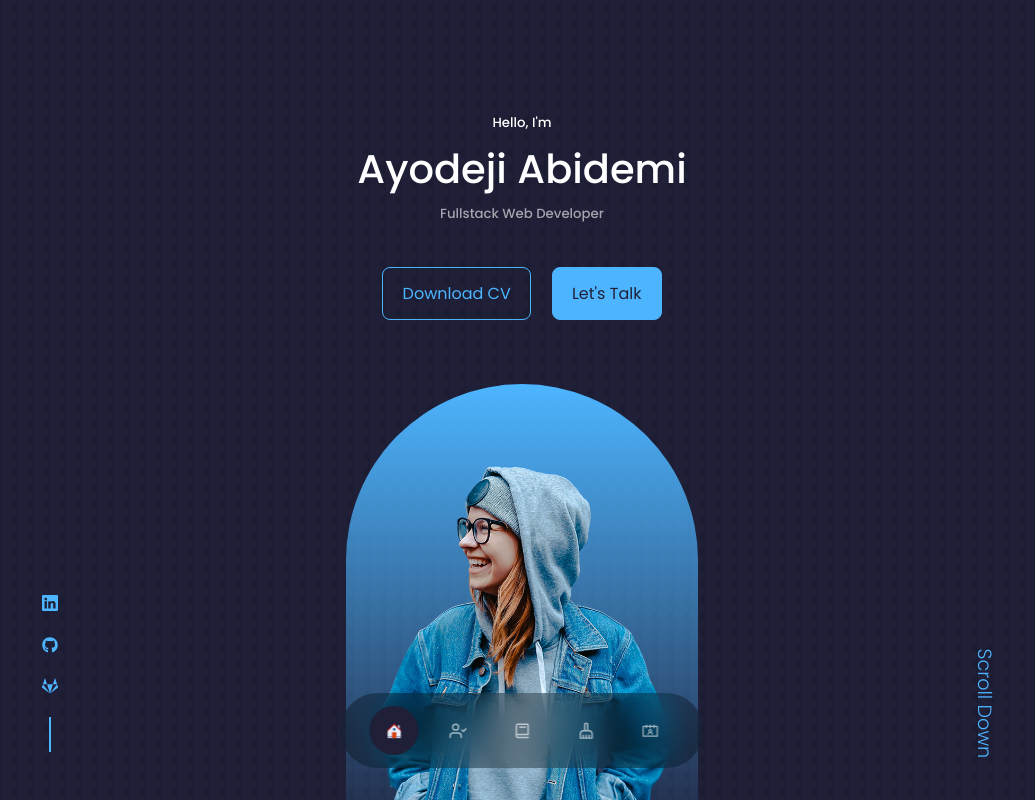
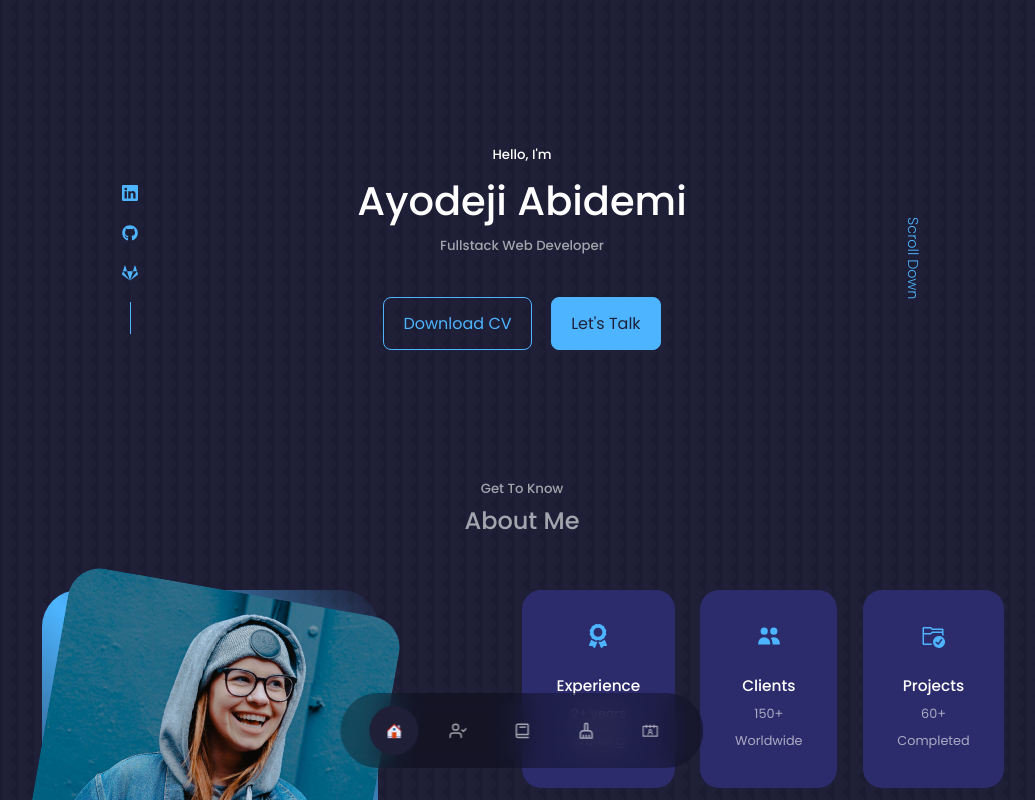
Before and after one commit to demix007/portfolio-website, a React (Create React App) app: page / in a window 1280 px wide. Shown: the top 800 px of the page, without its empty margins (118-1153 px from the left). Built offline with nearby package versions, Linux system fonts and the light colour scheme.

Commit message:
Modify Header

```diff
--- a/src/components/header/Header.jsx
+++ b/src/components/header/Header.jsx
@@ -11,12 +11,8 @@ const Header = () => {
       <h1>Ayodeji Abidemi</h1>
       <h5 className="text-light">Fullstack Web Developer</h5>
       <CTA />
-        <a href="#contact" className='scroll_down'>Scroll Down</a>
+      <a href="#contact" className='scroll__down'>Scroll Down</a>
       <HeaderSocials />
-
-      <div className="me">
-        <img src={ME} alt="MyImage" />
-      </div>
 
     </div>
    </header>
--- a/src/components/header/HeaderSocials.jsx
+++ b/src/components/header/HeaderSocials.jsx
@@ -5,7 +5,7 @@ import {FaGitlab} from 'react-icons/fa'
 
 const HeaderSocials = () => {
   return (
-    <div className='header_socials'>
+    <div className='header__socials'>
         <a href="https://linkedin.com/in/ayodejiabidemi" target="_blank"><BsLinkedin/></a>
         <a href="https://github.com/demix007" target="_blank"><FaGithub/></a>
         <a href="https://gitlab.com/ayodejiabidemi007" target="_blank"><FaGitlab/></a>
--- a/src/components/header/header.css
+++ b/src/components/header/header.css
@@ -1,6 +1,6 @@
 header {
-  height: 100vh;
-  padding-top: 7rem;
+  height: 100%;
+  padding-top: 9rem;
   overflow: hidden;
 }
 
@@ -10,71 +10,55 @@ header {
   position: relative;
 }
 
+/* ====== CTA ====== */
 .cta {
-  margin-top: 2.6rem;
+  margin-top: 2.5rem;
   display: flex;
+  gap: 1.2rem;
   justify-content: center;
-  gap: 1.3rem;
 }
 
-/* Header Socials Stylings */
-
-.header_socials {
+/* ============ Social Icons ======== */
+.header__socials {
   display: flex;
   flex-direction: column;
   align-items: center;
+  gap: 0.8rem;
   position: absolute;
-  gap: 0.9rem;
-  left: 0;
-  bottom: 3rem;
+  left: 5rem;
+  bottom: 1rem;
 }
 
-.header_socials::after {
+.header__socials::after {
   content: '';
-  width: 1.25px;
-  height: 2.2rem;
+  width: 1px;
+  height: 2rem;
   background: var(--color-primary);
 }
 
-/* Header Me Stylings */
-
-.me {
-  background: linear-gradient(var(--color-primary), transparent);
-  width: 22rem;
-  height: 30rem;
+/* ============ Scroll down ======== */
+.scroll__down {
   position: absolute;
-  left: calc(50% - 11rem);
-  margin-top: 4rem;
-  border-radius: 12rem 12rem 0 0;
-  overflow: hidden;
-  padding: 5rem 1.5rem 1.5rem 1.5rem;
-}
-
-.scroll_down {
-  position: absolute;
-  right: -2.3rem;
+  right: 3rem;
   bottom: 5rem;
   transform: rotate(90deg);
   font-weight: 300;
-  font-size: 1.2rem;
+  font-size: 0.9rem;
 }
-
-/* Media Queries (Medium Devices) */
 
 @media screen and (max-width: 1024px) {
   header {
-    height: 68vh;
+    padding-top: 3rem;
+  }
+
+  section {
+    margin-top: 6rem;
   }
 }
 
-/* Media Queries (Small Devices) */
 @media screen and (max-width: 600px) {
-  header {
-    height: 100vh;
-  }
-
-  .header_socials,
-  .scroll_down {
+  .header__socials,
+  .scroll__down {
     display: none;
   }
 }
```
